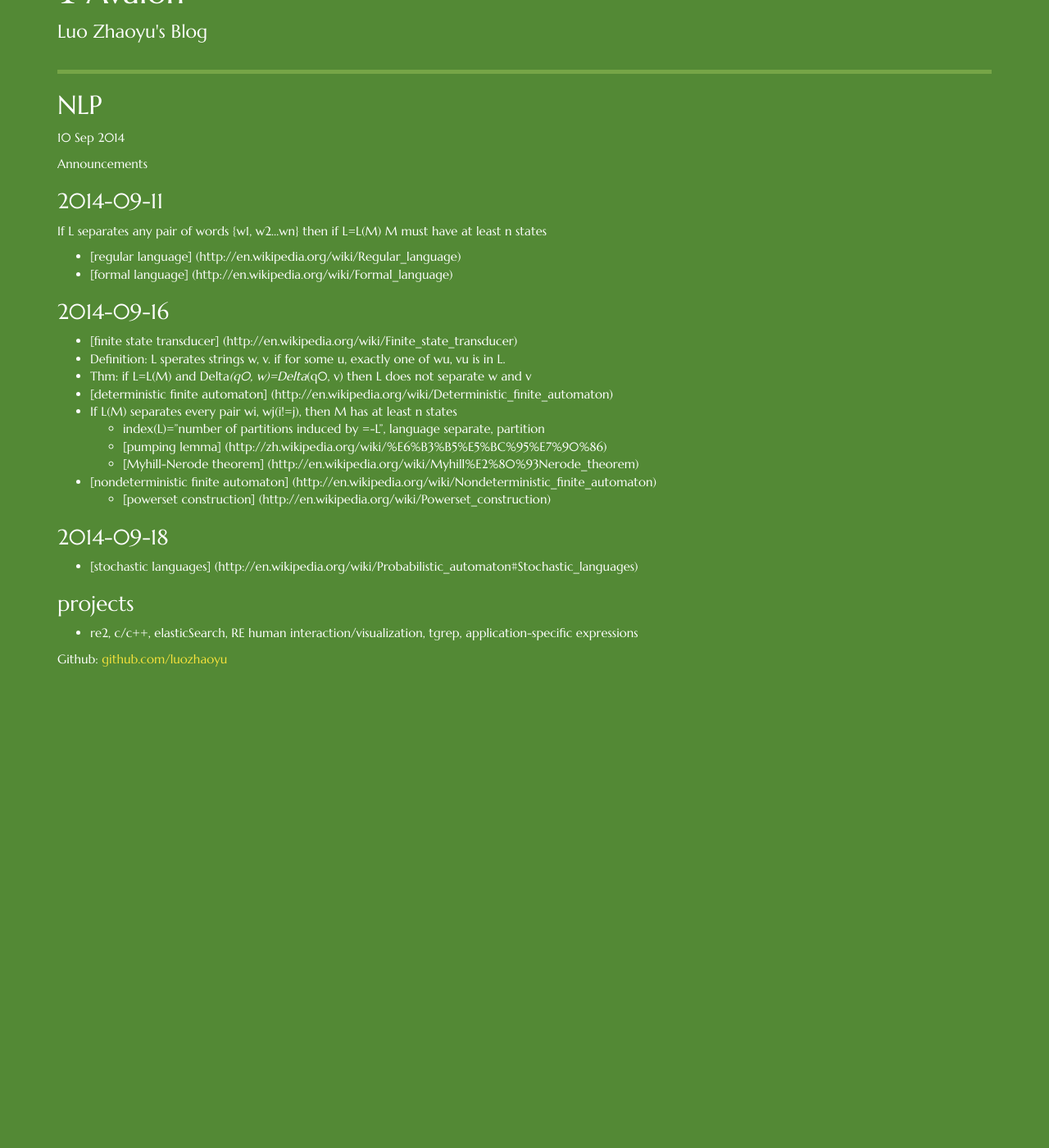
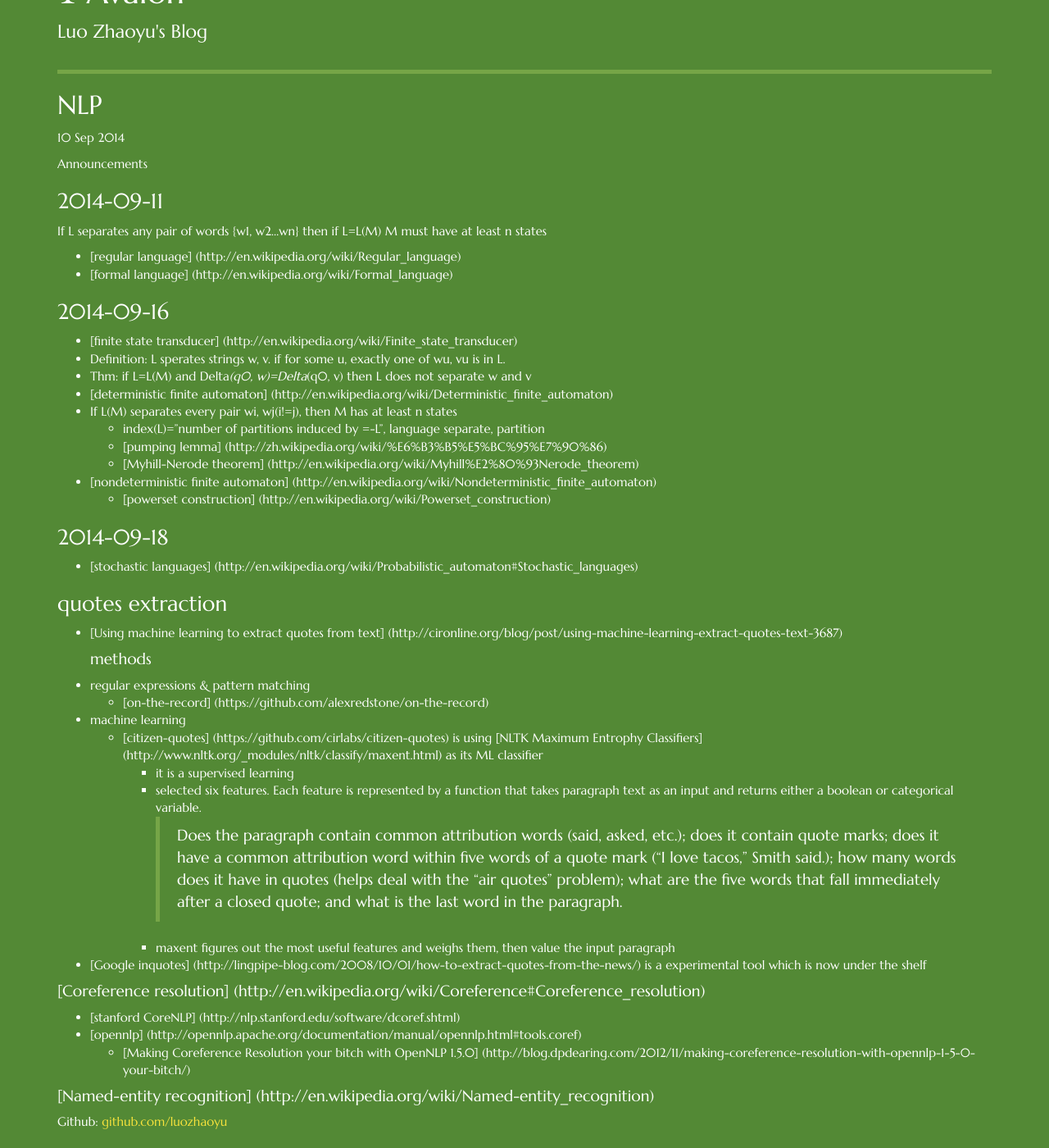
Before and after one commit to luozhaoyu/luozhaoyu.github.io, a Jekyll site: the page built from _posts/2014-09-10-NLP.md, in a window 1280 px wide and 1400 px high, scrolled down 124 px. Shown: the whole window at 82% size. Built offline with Jekyll 4.4.1, drawn with Linux system fonts in a browser that asks for light colours; nearby versions of some CDN libraries; Markdown is read by kramdown in place of the engine named in the settings; before the commit the page ends 960 px from its top, so only the background shows below that.

Commit message:
update nlp project

```diff
--- a/_posts/2014-09-10-NLP.md
+++ b/_posts/2014-09-10-NLP.md
@@ -25,5 +25,27 @@ If L separates any pair of words {w1, w2...wn} then if L=L(M) M must have at lea
 ### 2014-09-18
 * [stochastic languages] (http://en.wikipedia.org/wiki/Probabilistic_automaton#Stochastic_languages)
 
-### projects
-* re2, c/c++, elasticSearch, RE human interaction/visualization, tgrep, application-specific expressions
+### quotes extraction
+* [Using machine learning to extract quotes from text] (http://cironline.org/blog/post/using-machine-learning-extract-quotes-text-3687)
+#### methods
+* regular expressions & pattern matching
+    * [on-the-record] (https://github.com/alexredstone/on-the-record)
+* machine learning
+    * [citizen-quotes] (https://github.com/cirlabs/citizen-quotes) is using [NLTK Maximum Entrophy Classifiers] (http://www.nltk.org/_modules/nltk/classify/maxent.html) as its ML classifier
+        * it is a supervised learning
+        * selected six features. Each feature is represented by a function that takes paragraph text as an input and returns either a boolean or categorical variable.
+>Does the paragraph contain common attribution words (said, asked, etc.);
+>does it contain quote marks;
+>does it have a common attribution word within five words of a quote mark (“I love tacos,” Smith said.);
+>how many words does it have in quotes (helps deal with the “air quotes” problem);
+>what are the five words that fall immediately after a closed quote;
+>and what is the last word in the paragraph.
+        * maxent figures out the most useful features and weighs them, then value the input paragraph
+* [Google inquotes] (http://lingpipe-blog.com/2008/10/01/how-to-extract-quotes-from-the-news/) is a experimental tool which is now under the shelf
+
+#### [Coreference resolution] (http://en.wikipedia.org/wiki/Coreference#Coreference_resolution)
+* [stanford CoreNLP] (http://nlp.stanford.edu/software/dcoref.shtml)
+* [opennlp] (http://opennlp.apache.org/documentation/manual/opennlp.html#tools.coref)
+    * [Making Coreference Resolution your bitch with OpenNLP 1.5.0] (http://blog.dpdearing.com/2012/11/making-coreference-resolution-with-opennlp-1-5-0-your-bitch/)
+
+#### [Named-entity recognition] (http://en.wikipedia.org/wiki/Named-entity_recognition)
```
Also changed, not shown: _posts/2014-10-10-unix-file-system.md (+4 -0 lines).
